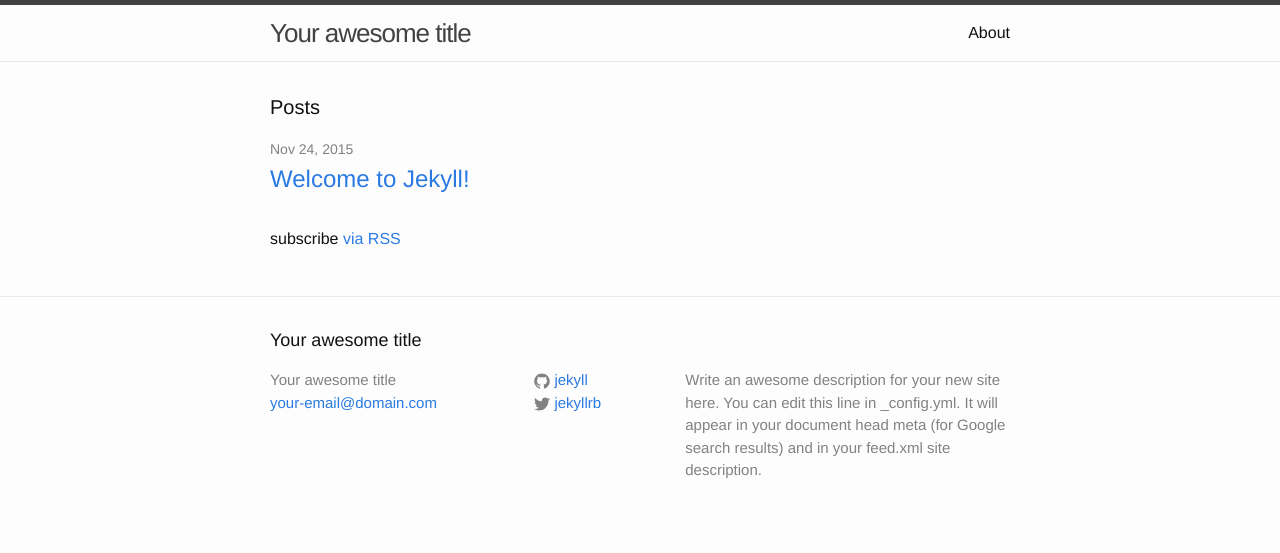
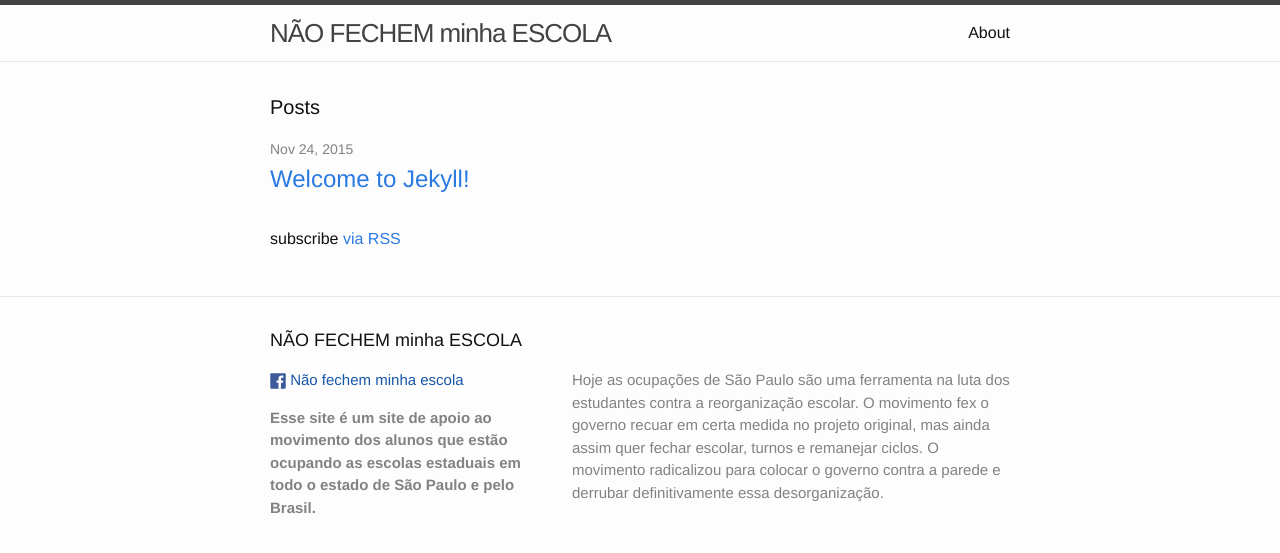
Before and after one commit to NaoFecheMinhaEscola/NaoFecheMinhaEscola.github.io, a Jekyll site: the page built from index.html, in a window 1280 px wide. Shown: the top 553 px of the page. Built offline with Jekyll 4.4.1, drawn with Linux system fonts in a browser that asks for light colours.

Commit message:
Atualizando o footer com as informações do facebook

```diff
--- a/_config.yml
+++ b/_config.yml
@@ -1,14 +1,17 @@
 # Site settings
-title: Your awesome title
-email: your-email@domain.com
+title: NÃO FECHEM minha ESCOLA
 description: > # this means to ignore newlines until "baseurl:"
-  Write an awesome description for your new site here. You can edit this
-  line in _config.yml. It will appear in your document head meta (for
-  Google search results) and in your feed.xml site description.
+  Hoje as ocupações de São Paulo são uma ferramenta na luta dos estudantes
+  contra a reorganização escolar. O movimento fex o governo recuar em certa
+  medida no projeto original, mas ainda assim quer fechar escolar, turnos e
+  remanejar ciclos. O movimento radicalizou para colocar o governo
+  contra a parede e derrubar definitivamente essa desorganização.
+disclaimer: >
+  Esse site é um site de apoio ao movimento dos alunos que estão ocupando as
+  escolas estaduais em todo o estado de São Paulo e pelo Brasil.
 baseurl: "" # the subpath of your site, e.g. /blog/
-url: "http://yourdomain.com" # the base hostname & protocol for your site
-twitter_username: jekyllrb
-github_username:  jekyll
-
+url: "http://naofecheminhaescola.github.io" # the base hostname & protocol for your site
+facebook_page: "https://www.facebook.com/naofechemminhaescola/"
+facebook_username: "Não fechem minha escola"
 # Build settings
 markdown: kramdown
--- a/_includes/footer.html
+++ b/_includes/footer.html
@@ -6,46 +6,25 @@
 
     <div class="footer-col-wrapper">
       <div class="footer-col  footer-col-1">
-        <ul class="contact-list">
-          <li>{{ site.title }}</li>
-          <li><a href="mailto:{{ site.email }}">{{ site.email }}</a></li>
-        </ul>
-      </div>
-
-      <div class="footer-col  footer-col-2">
         <ul class="social-media-list">
-          {% if site.github_username %}
+          {% if site.facebook_page %}
           <li>
-            <a href="https://github.com/{{ site.github_username }}">
-              <span class="icon  icon--github">
-                <svg viewBox="0 0 16 16">
-                  <path fill="#828282" d="M7.999,0.431c-4.285,0-7.76,3.474-7.76,7.761 c0,3.428,2.223,6.337,5.307,7.363c0.388,0.071,0.53-0.168,0.53-0.374c0-0.184-0.007-0.672-0.01-1.32 c-2.159,0.469-2.614-1.04-2.614-1.04c-0.353-0.896-0.862-1.135-0.862-1.135c-0.705-0.481,0.053-0.472,0.053-0.472 c0.779,0.055,1.189,0.8,1.189,0.8c0.692,1.186,1.816,0.843,2.258,0.645c0.071-0.502,0.271-0.843,0.493-1.037 C4.86,11.425,3.049,10.76,3.049,7.786c0-0.847,0.302-1.54,0.799-2.082C3.768,5.507,3.501,4.718,3.924,3.65 c0,0,0.652-0.209,2.134,0.796C6.677,4.273,7.34,4.187,8,4.184c0.659,0.003,1.323,0.089,1.943,0.261 c1.482-1.004,2.132-0.796,2.132-0.796c0.423,1.068,0.157,1.857,0.077,2.054c0.497,0.542,0.798,1.235,0.798,2.082 c0,2.981-1.814,3.637-3.543,3.829c0.279,0.24,0.527,0.713,0.527,1.437c0,1.037-0.01,1.874-0.01,2.129 c0,0.208,0.14,0.449,0.534,0.373c3.081-1.028,5.302-3.935,5.302-7.362C15.76,3.906,12.285,0.431,7.999,0.431z"/>
+            <a href="{{ site.facebook_url }}">
+              <span class="icon icon--facebook">
+                <svg viewBox="0 0 266.893 266.895" preserveAspectRatio="xMidYMid meet">
+                  <path id="background" fill="#3C5A99" d="M248.082,262.307c7.854,0,14.223-6.369,14.223-14.225V18.812  c0-7.857-6.368-14.224-14.223-14.224H18.812c-7.857,0-14.224,6.367-14.224,14.224v229.27c0,7.855,6.366,14.225,14.224,14.225  H248.082z"/>
+                  <path id="f" fill="#FFFFFF" d="M182.409,262.307v-99.803h33.499l5.016-38.895h-38.515V98.777c0-11.261,3.127-18.935,19.275-18.935  l20.596-0.009V45.045c-3.562-0.474-15.788-1.533-30.012-1.533c-29.695,0-50.025,18.126-50.025,51.413v28.684h-33.585v38.895h33.585  v99.803H182.409z"/>
                 </svg>
               </span>
-
-              <span class="username">{{ site.github_username }}</span>
-            </a>
-          </li>
-          {% endif %}
-
-          {% if site.twitter_username %}
-          <li>
-            <a href="https://twitter.com/{{ site.twitter_username }}">
-              <span class="icon  icon--twitter">
-                <svg viewBox="0 0 16 16">
-                  <path fill="#828282" d="M15.969,3.058c-0.586,0.26-1.217,0.436-1.878,0.515c0.675-0.405,1.194-1.045,1.438-1.809
-                  c-0.632,0.375-1.332,0.647-2.076,0.793c-0.596-0.636-1.446-1.033-2.387-1.033c-1.806,0-3.27,1.464-3.27,3.27 c0,0.256,0.029,0.506,0.085,0.745C5.163,5.404,2.753,4.102,1.14,2.124C0.859,2.607,0.698,3.168,0.698,3.767 c0,1.134,0.577,2.135,1.455,2.722C1.616,6.472,1.112,6.325,0.671,6.08c0,0.014,0,0.027,0,0.041c0,1.584,1.127,2.906,2.623,3.206 C3.02,9.402,2.731,9.442,2.433,9.442c-0.211,0-0.416-0.021-0.615-0.059c0.416,1.299,1.624,2.245,3.055,2.271 c-1.119,0.877-2.529,1.4-4.061,1.4c-0.264,0-0.524-0.015-0.78-0.046c1.447,0.928,3.166,1.469,5.013,1.469 c6.015,0,9.304-4.983,9.304-9.304c0-0.142-0.003-0.283-0.009-0.423C14.976,4.29,15.531,3.714,15.969,3.058z"/>
-                </svg>
-              </span>
-
-              <span class="username">{{ site.twitter_username }}</span>
+              <span class="username">{{ site.facebook_username}}</span>
             </a>
           </li>
           {% endif %}
         </ul>
+        <p class="text disclaimer">{{ site.disclaimer }}</p>
       </div>
 
-      <div class="footer-col  footer-col-3">
+      <div class="footer-col  footer-col-2">
         <p class="text">{{ site.description }}</p>
       </div>
     </div>
--- a/_sass/_base.scss
+++ b/_sass/_base.scss
@@ -196,9 +196,5 @@ pre {
         width: 16px;
         height: 16px;
         vertical-align: middle;
-
-        path {
-            fill: $grey-color;
-        }
     }
 }
--- /dev/null
+++ b/_sass/_custom.scss
@@ -0,0 +1,3 @@
+.disclaimer {
+  font-weight: bold;
+}
--- a/_sass/_layout.scss
+++ b/_sass/_layout.scss
@@ -121,18 +121,13 @@
 }
 
 .footer-col-1 {
-    width: -webkit-calc(35% - (#{$spacing-unit} / 2));
-    width:         calc(35% - (#{$spacing-unit} / 2));
+    width: -webkit-calc(40% - (#{$spacing-unit} / 2));
+    width:         calc(40% - (#{$spacing-unit} / 2));
 }
 
 .footer-col-2 {
-    width: -webkit-calc(20% - (#{$spacing-unit} / 2));
-    width:         calc(20% - (#{$spacing-unit} / 2));
-}
-
-.footer-col-3 {
-    width: -webkit-calc(45% - (#{$spacing-unit} / 2));
-    width:         calc(45% - (#{$spacing-unit} / 2));
+    width: -webkit-calc(60% - (#{$spacing-unit} / 2));
+    width:         calc(60% - (#{$spacing-unit} / 2));
 }
 
 @include media-query($on-laptop) {
--- a/css/main.scss
+++ b/css/main.scss
@@ -45,5 +45,6 @@ $on-laptop:        800px;
 @import
         "base",
         "layout",
-        "syntax-highlighting"
+        "syntax-highlighting",
+        "custom"
 ;
```
